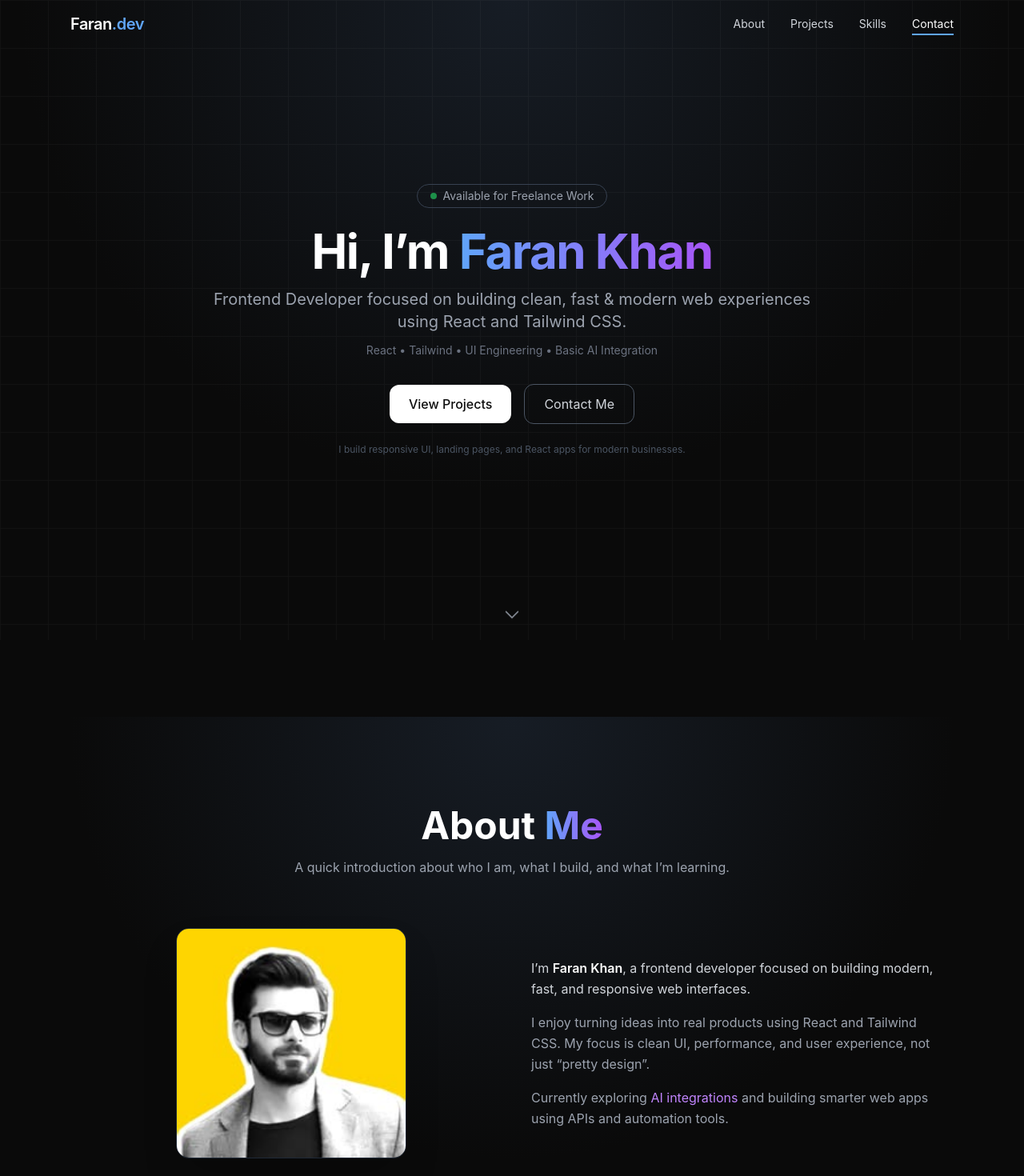
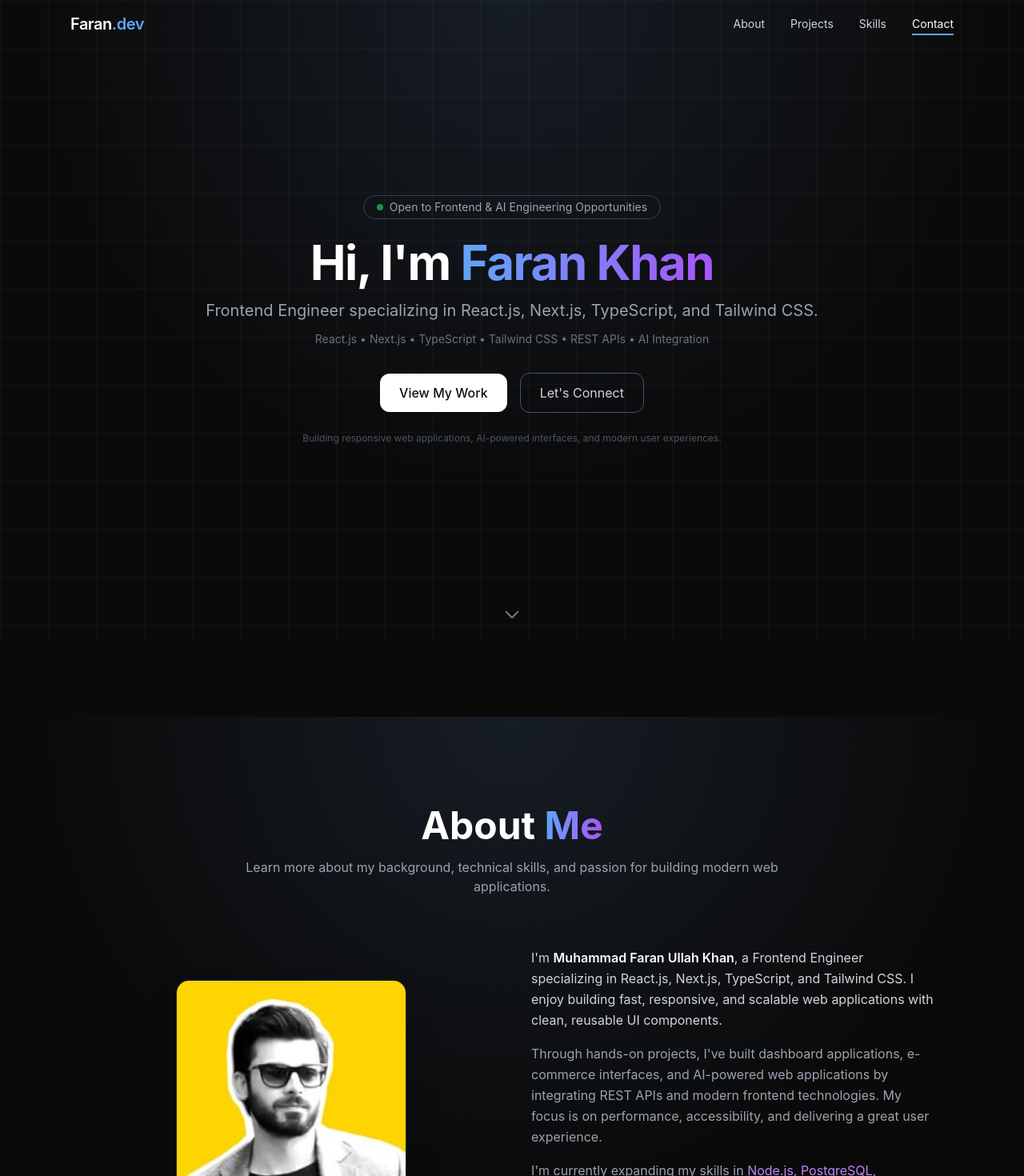
Before and after one commit to 1faran-khandev/my-portfolio, a React (Vite) app: page / in a window 1280 px wide. Shown: the top 1470 px of the page at 80% size. Built offline with nearby package versions, Linux system fonts and the light colour scheme.

Commit message:
Update About section and improve GitHub links

```diff
--- a/src/components/About.jsx
+++ b/src/components/About.jsx
@@ -28,7 +28,8 @@ const About = () => {
           </h2>
 
           <p className="text-gray-400 mt-4 max-w-2xl mx-auto text-sm md:text-base">
-            A quick introduction about who I am, what I build, and what I’m learning.
+            Learn more about my background, technical skills, and passion for
+            building modern web applications.
           </p>
         </motion.div>
 
@@ -60,17 +61,31 @@ const About = () => {
             transition={{ duration: 0.6 }}
           >
             <p className="text-gray-300 leading-relaxed">
-              I’m <span className="text-white font-semibold">Faran Khan</span>,
-              a frontend developer focused on building modern, fast, and responsive web interfaces.
+              I'm{" "}
+              <span className="text-white font-semibold">
+                Muhammad Faran Ullah Khan
+              </span>
+              , a Frontend Engineer specializing in React.js, Next.js,
+              TypeScript, and Tailwind CSS. I enjoy building fast, responsive,
+              and scalable web applications with clean, reusable UI components.
             </p>
 
             <p className="mt-4 text-gray-400 leading-relaxed">
-              I enjoy turning ideas into real products using React and Tailwind CSS. My focus is clean UI, performance, and user experience, not just “pretty design”.
+              Through hands-on projects, I've built dashboard applications,
+              e-commerce interfaces, and AI-powered web applications by
+              integrating REST APIs and modern frontend technologies. My focus
+              is on performance, accessibility, and delivering a great user
+              experience.
             </p>
 
             <p className="mt-4 text-gray-400 leading-relaxed">
-              Currently exploring{" "}
-              <span className="text-purple-400">AI integrations</span> and building smarter web apps using APIs and automation tools.
+              I'm currently expanding my skills in{" "}
+              <span className="text-purple-400">
+                Node.js, PostgreSQL, Supabase, authentication systems, and AI
+                integration
+              </span>{" "}
+              while continuing to grow as a frontend engineer and future
+              full-stack developer.
             </p>
           </motion.div>
         </div>
--- a/src/components/Hero.jsx
+++ b/src/components/Hero.jsx
@@ -24,12 +24,12 @@ const Hero = () => {
         {/* Badge */}
         <div className="inline-flex items-center gap-2 px-4 py-1 rounded-full border border-gray-700 text-gray-400 text-sm mb-6">
           <span className="w-2 h-2 rounded-full bg-green-500 animate-pulse" />
-          Available for Freelance Work
+          Open to Frontend & AI Engineering Opportunities
         </div>
 
         {/* Name */}
         <h1 className="text-4xl md:text-6xl font-bold tracking-tight leading-tight">
-          Hi, I’m{" "}
+          Hi, I'm{" "}
           <span className="text-transparent bg-clip-text bg-gradient-to-r from-blue-400 to-purple-500">
             Faran Khan
           </span>
@@ -37,13 +37,13 @@ const Hero = () => {
 
         {/* Role */}
         <p className="mt-4 text-lg md:text-xl text-gray-400">
-          Frontend Developer focused on building clean, fast & modern web experiences
-          using React and Tailwind CSS.
+          Frontend Engineer specializing in React.js, Next.js, TypeScript, and
+          Tailwind CSS.
         </p>
 
         {/* Skills line */}
         <p className="mt-3 text-sm text-gray-500">
-          React • Tailwind • UI Engineering • Basic AI Integration
+          React.js • Next.js • TypeScript • Tailwind CSS • REST APIs • AI Integration
         </p>
 
         {/* CTA Buttons */}
@@ -52,20 +52,20 @@ const Hero = () => {
             href="#projects"
             className="px-6 py-3 rounded-xl bg-white text-black font-medium hover:bg-gray-200 transition-all"
           >
-            View Projects
+            View My Work
           </a>
 
           <a
             href="#contact"
             className="px-6 py-3 rounded-xl border border-gray-600 text-gray-300 hover:border-white hover:text-white transition-all"
           >
-            Contact Me
+            Let's Connect
           </a>
         </div>
 
         {/* Social proof / small note */}
         <p className="mt-6 text-xs text-gray-600">
-          I build responsive UI, landing pages, and React apps for modern businesses.
+          Building responsive web applications, AI-powered interfaces, and modern user experiences.
         </p>
       </motion.div>
 
```
